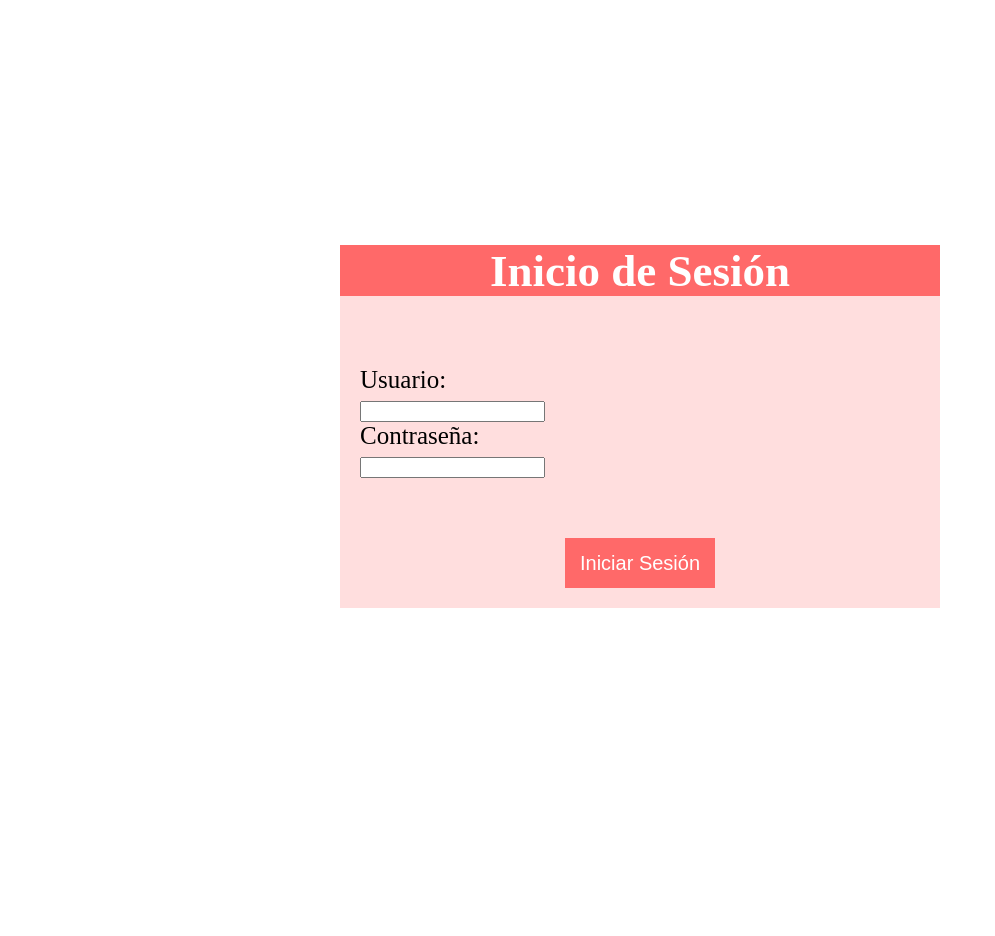
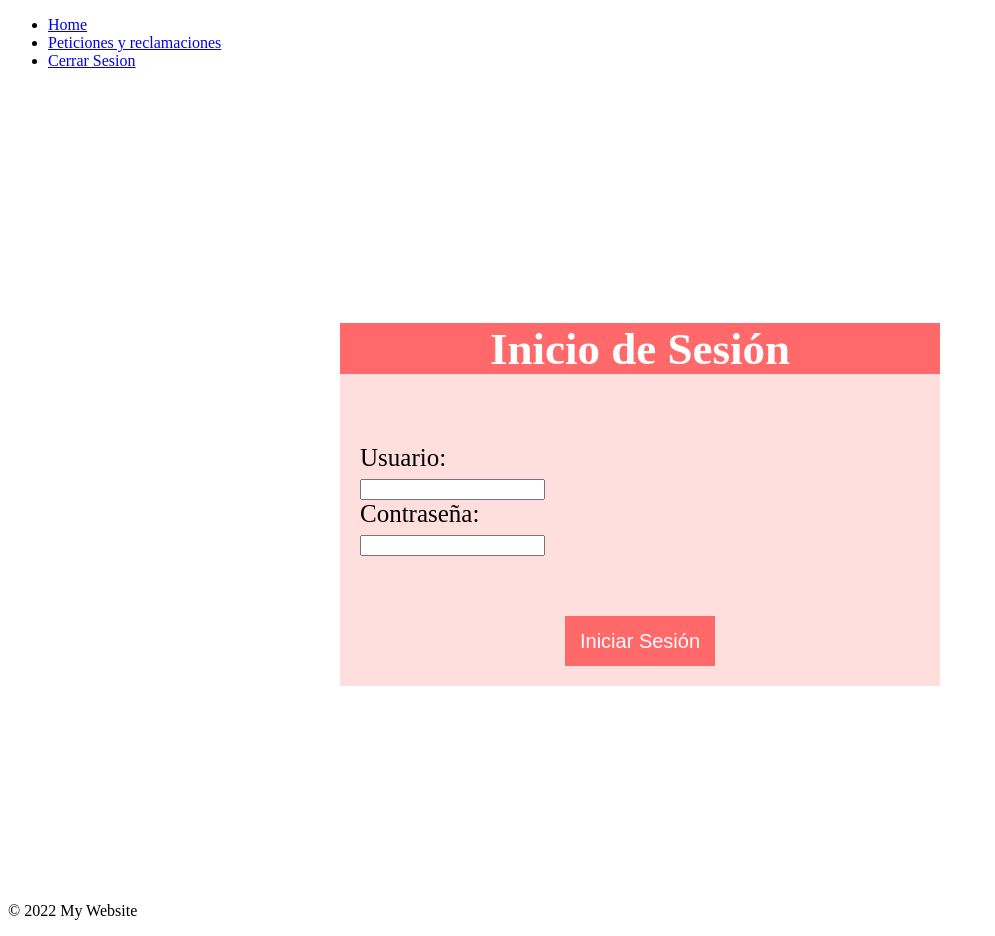
Before and after one commit to fregonaespanola/gestorAngular, an Angular app: page / in a window 1280 px wide. Shown: the whole page, without its empty margins (0-995 px from the left). Before the commit the page ends 816 px from the top, so only its background shows below. Built offline with nearby package versions, Linux system fonts and the light colour scheme.

Commit message:
header footer

```diff
--- a/src/app/app.component.html
+++ b/src/app/app.component.html
@@ -1,3 +1,15 @@
-
+<header>
+    <nav>
+        <ul>
+            <li><a [routerLink]="getRoleRoute()">Home</a></li>
+            <li><a routerLink="/petandrecl">Peticiones y reclamaciones</a></li>
+            <li><a routerLink="/">Cerrar Sesion</a></li>
+        </ul>
+    </nav>
+</header>
 
 <router-outlet></router-outlet>
+
+<footer>
+    <p>© 2022 My Website</p>
+</footer>
--- a/src/app/app.component.ts
+++ b/src/app/app.component.ts
@@ -7,4 +7,8 @@ import { Component } from '@angular/core';
 })
 export class AppComponent {
   title = 'gestorAngular';
+  getRoleRoute() {
+    const role = localStorage.getItem('role');
+    return '/' + role;
+  }
 }
--- a/src/app/login/login.component.ts
+++ b/src/app/login/login.component.ts
@@ -11,26 +11,12 @@ import { Router } from '@angular/router';
 export class LoginComponent {
   user: User = new User();
   constructor(private appService: AppService, private router: Router) { }
-
   login() {
     this.appService.login(this.user).subscribe((data: User) => {
-      if (data) {
-        if (data.role === 'citizen') {
-          localStorage.setItem('username', data.username);
-          this.router.navigate(['/citizen']);
-        }
-        if (data.role === 'promoter') {
-          localStorage.setItem('username', data.username);
-          this.router.navigate(['/promoter']);
-        }
-        if (data.role === 'entity') {
-          localStorage.setItem('username', data.username);
-          this.router.navigate(['/entity']);
-        }
-        if (data.role === 'admin') {
-          localStorage.setItem('username', data.username);
-          this.router.navigate(['/admin']);
-        }
+      if (data && data.role) {
+        localStorage.setItem('username', data.username);
+        localStorage.setItem('role', data.role);
+        this.router.navigate(['/', data.role]);
       }
     });
   }
```
